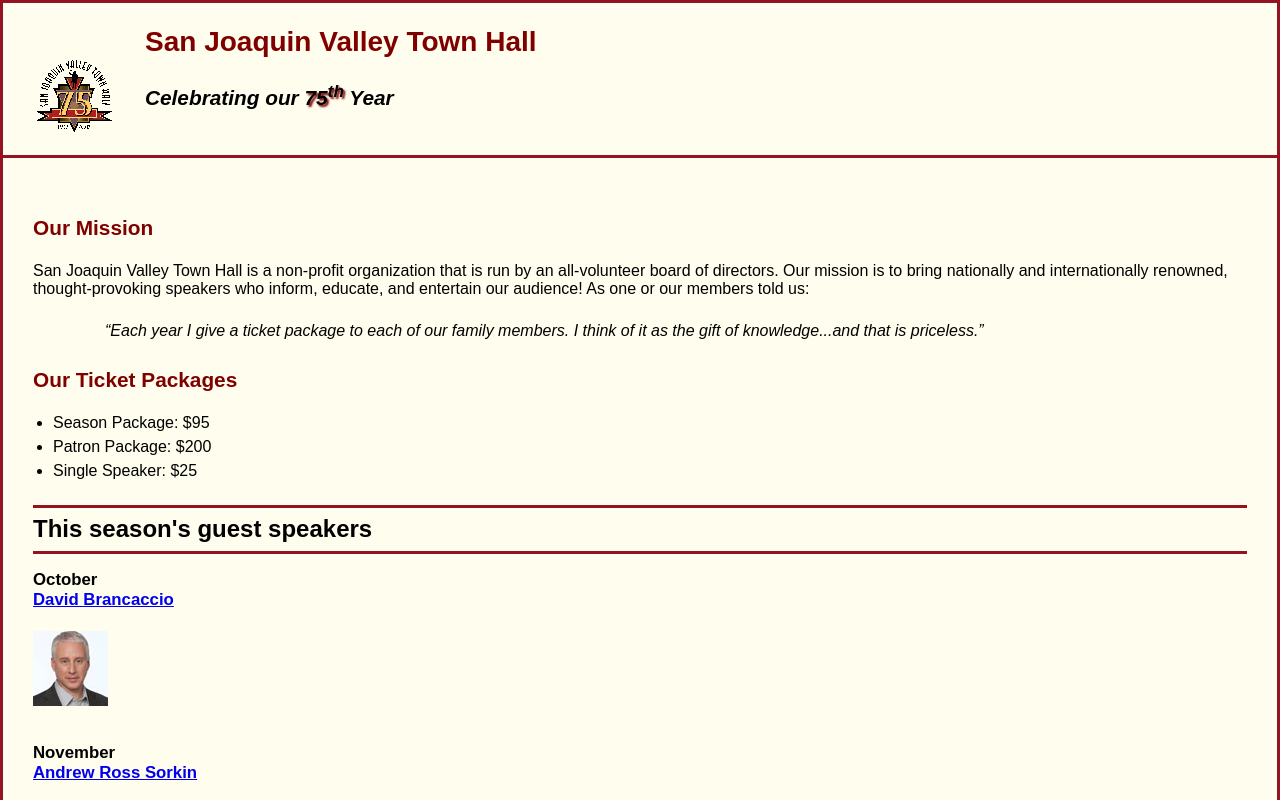
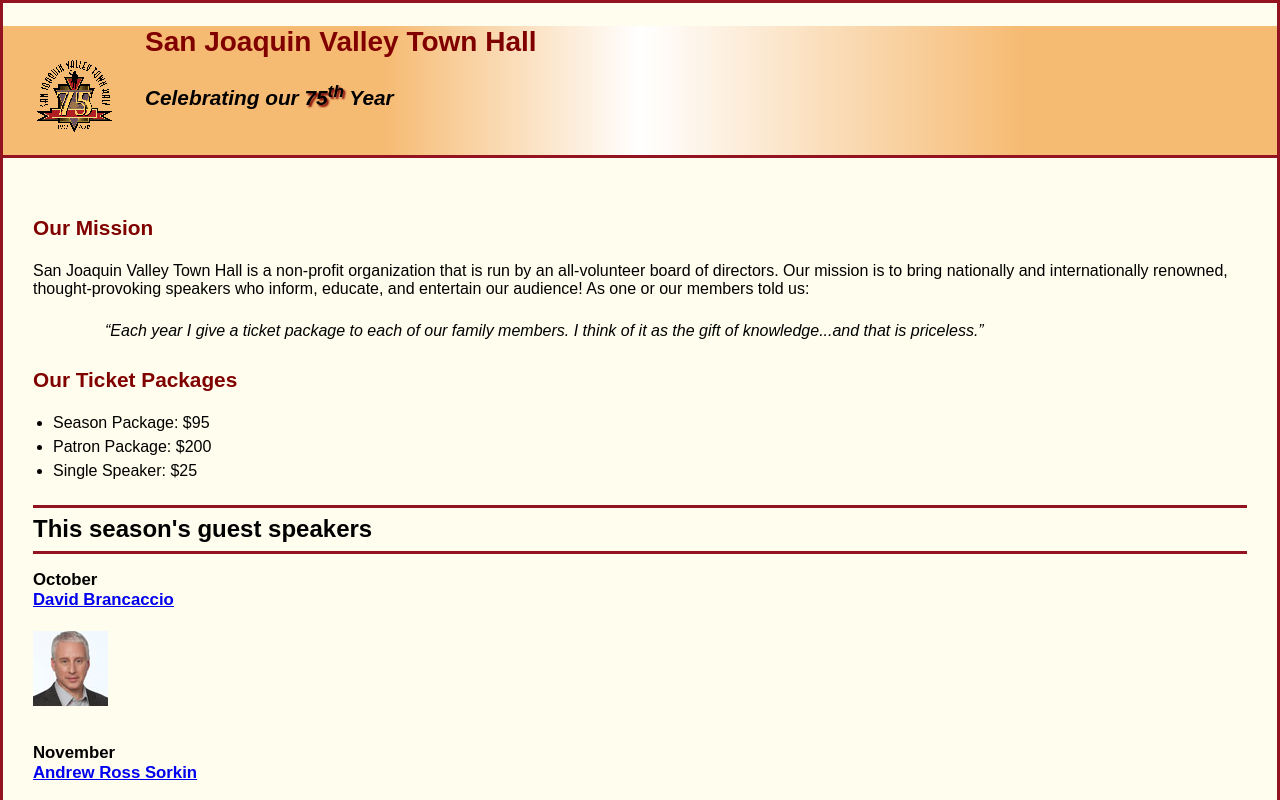
Before and after one commit to cn268/A07, a plain HTML site: page index.html in a window 1280 px wide. Shown: the top 800 px of the page. Drawn offline with Linux system fonts and the light colour scheme.

Commit message:
Update c5_main.css

```diff
--- a/A07/A09/styles/c5_main.css
+++ b/A07/A09/styles/c5_main.css
@@ -10,6 +10,7 @@
 header {
 	border-bottom: 3px solid #931420;
 	padding: 0 0 1.5em 2em;
+	background: linear-gradient(to right, #f6bb73 0%, #f6bb73 30%, white 50%, #f6bb73 80%, #f6bb73 100%);
 }
 body {
 	font-family: Arial, Helvetica, sans-serif;
```
